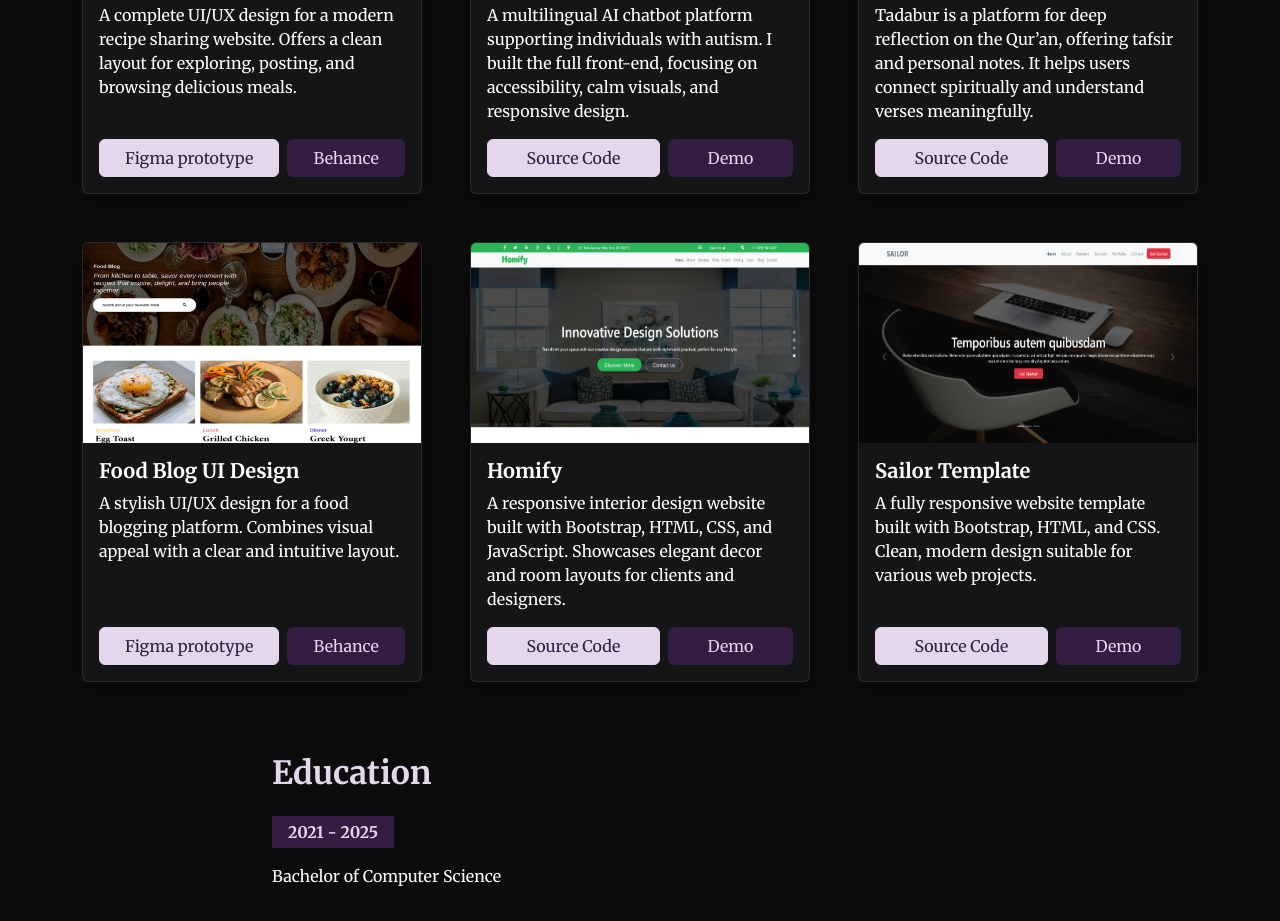
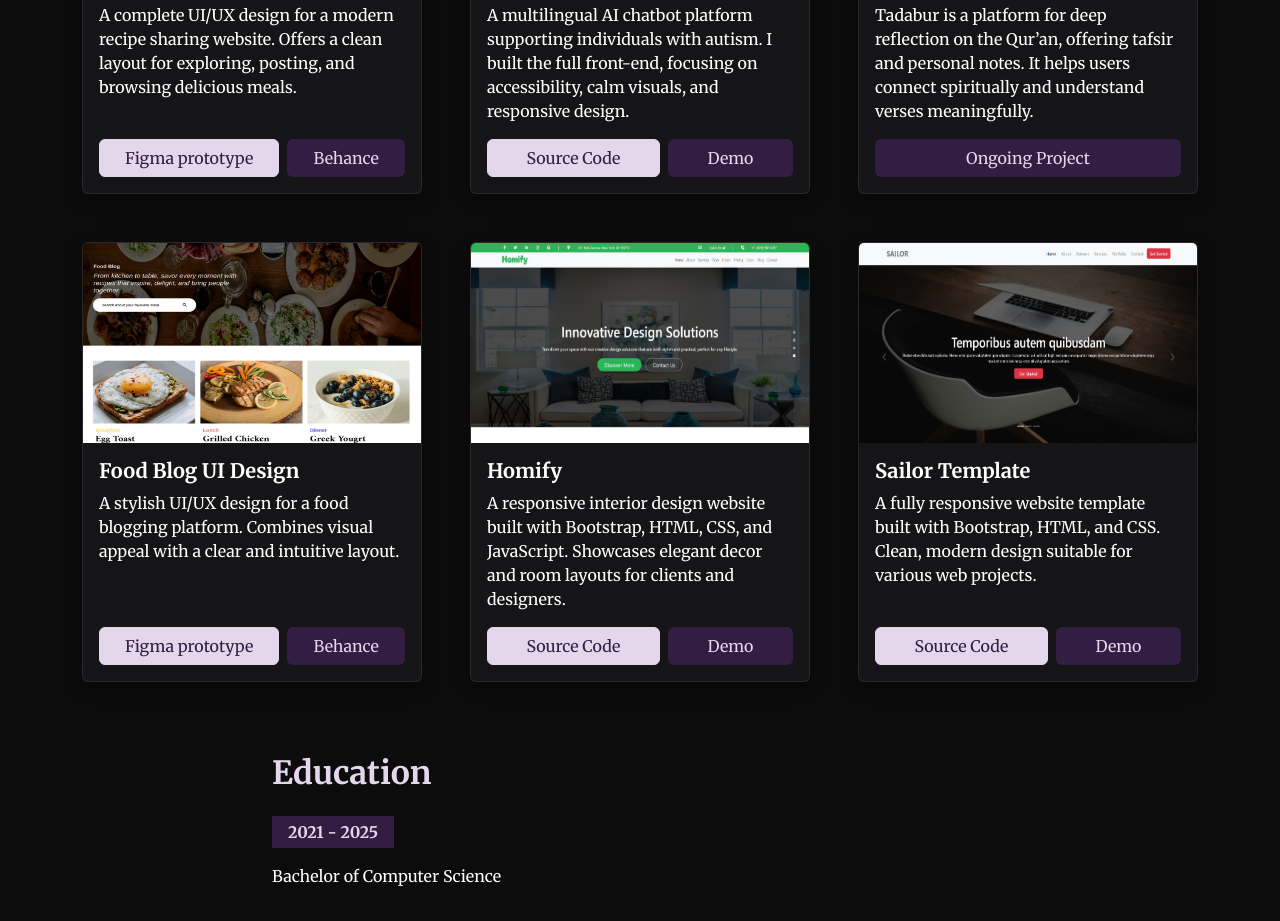
Before and after one commit to rawankamal/Portfolio, a plain HTML site: page index.html in a window 1280 px wide. Shown: the part 1091-2012 px from the top of the page. Drawn offline with nearby package versions, Linux system fonts and the light colour scheme.

Commit message:
Update index.html

```diff
--- a/index.html
+++ b/index.html
@@ -172,8 +172,8 @@
                         <p class="card-text">Tadabur is a platform for deep reflection on the Qur’an, offering tafsir and personal notes. It helps users connect
                         spiritually and understand verses meaningfully.</p>
                         <div class="mt-auto d-flex gap-2">
-                            <a href="#" class="btn btn-light-purple flex-fill" target="_blank">Source Code</a>
-                            <a href="#" class="btn btn-dark-purple flex-fill" target="_blank">Demo</a>
+                            <a href="#" class="btn btn-dark-purple flex-fill">Ongoing Project</a>
+                            <!-- <a href="#" class="btn btn-dark-purple flex-fill" target="_blank">Demo</a> -->
                         </div>
                     </div>
                 </div>
```
